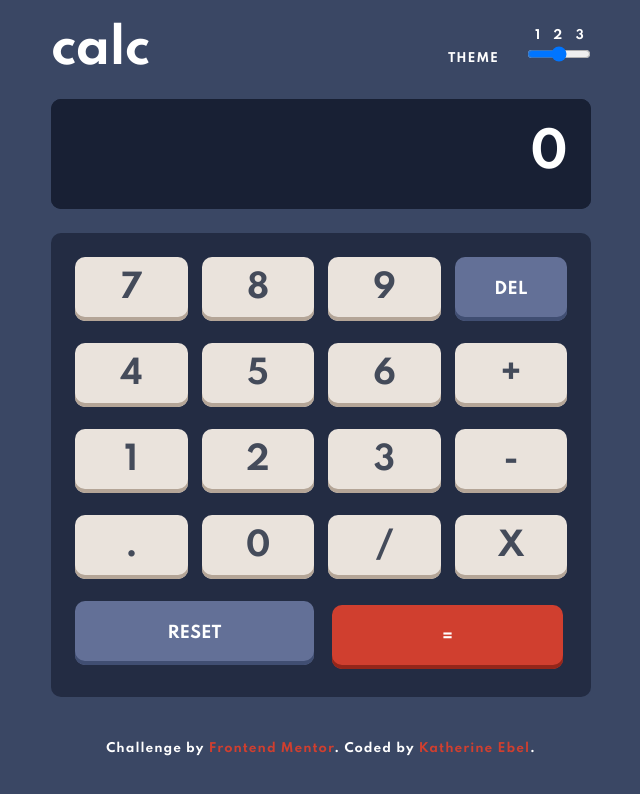
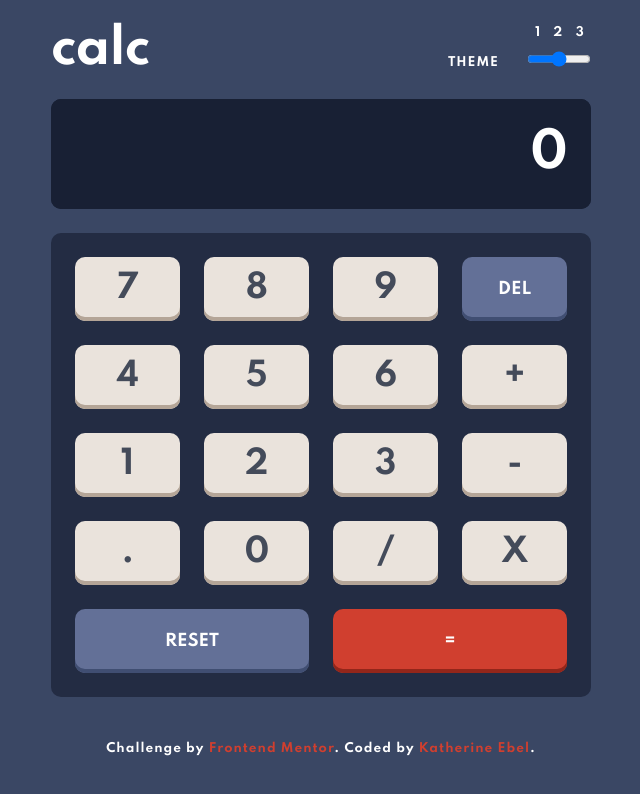
Before and after one commit to KatherineEbel/ke-fem-calculator-app, a Next.js app: page / in a window 1280 px wide. Shown: the top 794 px of the page, without its empty margins (319-959 px from the left). Built offline with nearby package versions, Linux system fonts and the light colour scheme.

Commit message:
calculator functionality, style fixes.

```diff
--- a/components/AppHeader.tsx
+++ b/components/AppHeader.tsx
@@ -1,46 +1,12 @@
-import { useEffect, useState } from 'react'
-import { useTheme } from 'next-themes'
+import ThemeSwitch from './ThemeSwitch'
 
 export default function AppHeader() {
-  const [mounted, setMounted] = useState(false)
-  const { theme, setTheme } = useTheme()
-
-  useEffect(() => {
-    setMounted(true)
-  }, [])
-
-  if (!mounted) {
-    return null
-  }
-
   return (
     <header className="flex justify-between items-center">
       <h1>calc</h1>
       <section className="theme-section text-sm flex gap-7 items-center">
         <h3 className="self-end mb-1">Theme</h3>
-        <form>
-          <div className="items-center">
-            <label
-              className=" flex self-stretch justify-around pl-0.5"
-              htmlFor="theme"
-            >
-              <span>1</span>
-              <span>2</span>
-              <span>3</span>
-            </label>
-            <input
-              className="toggle"
-              type="range"
-              name="theme"
-              id="theme"
-              min="1"
-              max="3"
-              step="1"
-              value={theme}
-              onChange={(e) => setTheme(e.target.value)}
-            />
-          </div>
-        </form>
+        <ThemeSwitch />
       </section>
     </header>
   )
--- a/components/CalculatorKey.tsx
+++ b/components/CalculatorKey.tsx
@@ -1,18 +1,18 @@
-import { KeyConfig, KeyKind } from 'lib/keys'
+import { Input } from 'lib/keys'
 
 interface Props {
-  config: KeyConfig
-  onClick: (kind: KeyKind, value: string) => void
+  input: Input
+  onClick: (input: Input) => void
 }
 
-export default function CalculatorKey({ onClick, config }: Props) {
+export default function CalculatorKey({ onClick, input }: Props) {
   return (
     <button
-      className={`btn ${config.className ?? 'btn-secondary'}`}
+      className={`btn ${input === 'del' ? 'btn-accent' : 'btn-secondary'}`}
       type="button"
-      onClick={() => onClick(config.kind, config.value)}
+      onClick={() => onClick(input)}
     >
-      {config.value}
+      {input}
     </button>
   )
 }
--- /dev/null
+++ b/components/ThemeSwitch.tsx
@@ -0,0 +1,30 @@
+import { useTheme } from 'next-themes'
+export default function ThemeSwitch() {
+  const { theme, setTheme } = useTheme()
+
+  return (
+    <form>
+      <div className="flex flex-col gap-1.5">
+        <label
+          className=" flex self-stretch justify-around pl-0.5"
+          htmlFor="theme"
+        >
+          <span>1</span>
+          <span>2</span>
+          <span>3</span>
+        </label>
+        <input
+          className="switch"
+          type="range"
+          name="theme"
+          id="theme"
+          min="1"
+          max="3"
+          step="1"
+          value={theme}
+          onChange={(e) => setTheme(e.target.value)}
+        />
+      </div>
+    </form>
+  )
+}
--- a/layout/Layout.tsx
+++ b/layout/Layout.tsx
@@ -1,9 +1,12 @@
 import Head from 'next/head'
-import { PropsWithChildren } from 'react'
+import { PropsWithChildren, useEffect, useState } from 'react'
 import AppHeader from '../components/AppHeader'
 import AppFooter from '../components/AppFooter'
 
 export default function Layout({ children }: PropsWithChildren<any>) {
+  const [mounted, setMounted] = useState(false)
+  useEffect(() => setMounted(true), [])
+
   return (
     <div className="h-full grid sm:w-calculator">
       <Head>
@@ -15,9 +18,13 @@ export default function Layout({ children }: PropsWithChildren<any>) {
         />
         <title>Frontend Mentor | Calculator app</title>
       </Head>
-      <AppHeader />
-      <main>{children}</main>
-      <AppFooter />
+      {mounted ? (
+        <>
+          <AppHeader />
+          <main>{children}</main>
+          <AppFooter />
+        </>
+      ) : null}
     </div>
   )
 }
--- a/lib/keys.ts
+++ b/lib/keys.ts
@@ -1,27 +1,38 @@
 export type KeyKind = 'digit' | 'delete' | 'operator' | 'decimal'
 export type OperatorKind = '+' | '-' | 'x' | '/'
 
-export interface KeyConfig {
-  value: string
-  kind: KeyKind
-  className?: string
+export type Digit = '0' | '1' | '2' | '3' | '4' | '5' | '6' | '7' | '8' | '9'
+export type Command = '=' | 'del' | '.' | 'reset'
+export type Operator = 'x' | '/' | '+' | '-'
+export type Input = Digit | Command | Operator
+
+export function isDigit(input: Input): input is Digit {
+  return /[0-9]/.test(input)
 }
 
-export const calculatorKeys: KeyConfig[] = [
-  { value: '7', kind: 'digit' },
-  { value: '8', kind: 'digit' },
-  { value: '9', kind: 'digit' },
-  { value: 'del', kind: 'delete', className: 'btn-accent' },
-  { value: '4', kind: 'digit' },
-  { value: '5', kind: 'digit' },
-  { value: '6', kind: 'digit' },
-  { value: '+', kind: 'operator' },
-  { value: '1', kind: 'digit' },
-  { value: '2', kind: 'digit' },
-  { value: '3', kind: 'digit' },
-  { value: '-', kind: 'operator' },
-  { value: '.', kind: 'decimal' },
-  { value: '0', kind: 'digit' },
-  { value: '/', kind: 'operator' },
-  { value: 'x', kind: 'operator' },
+export function isCommand(input: Input): input is Command {
+  return /(del|reset|[=.])/.test(input)
+}
+
+export function isOperator(input: Input): input is Operator {
+  return /[x+\/-]/.test(input)
+}
+
+export const calculatorKeys: Input[] = [
+  '7',
+  '8',
+  '9',
+  'del',
+  '4',
+  '5',
+  '6',
+  '+',
+  '1',
+  '2',
+  '3',
+  '-',
+  '.',
+  '0',
+  '/',
+  'x',
 ]
--- a/pages/index.tsx
+++ b/pages/index.tsx
@@ -1,99 +1,120 @@
 import { FormEventHandler, useEffect, useState } from 'react'
 import type { NextPage } from 'next'
 import CalculatorKey from '../components/CalculatorKey'
-import { calculatorKeys, KeyKind, OperatorKind } from '../lib/keys'
+import {
+  calculatorKeys,
+  Input,
+  isCommand,
+  isOperator,
+  Operator,
+  OperatorKind,
+} from '../lib/keys'
 import { format } from '../lib/utils'
 import { useTheme } from 'next-themes'
+import { isDigit } from 'json5/lib/util'
 
-const CalculatorPage: NextPage = () => {
-  const [memory, setMemory] = useState<string>()
-  const [display, setDisplay] = useState('0')
-  const [operator, setOperator] = useState<OperatorKind>()
-  const { theme } = useTheme()
-
-  const handleInput = (kind: KeyKind, value: string | OperatorKind) => {
-    switch (kind) {
-      case 'operator':
-        setOperator(value as OperatorKind)
-        if (memory !== undefined) {
-          evaluate()
-        } else {
-          setMemory(display)
-        }
-        return
-      case 'digit':
-        if (memory === undefined) {
-          setDisplay(display.replace(/^0/, '') + value)
-          break
-        } else {
-          if (operator) {
-            if (memory === display) {
-              setMemory(display)
-              setDisplay(value)
-            } else {
-              setDisplay(display + value)
-            }
-            break
-          }
-          setDisplay(value)
-        }
-        break
-      case 'decimal':
-        if (!display.includes('.')) {
-          setDisplay(display + '.')
-        }
-        break
-      case 'delete':
-        if (display === '0') break
-        setDisplay(display.substr(0, display.length - 1))
-        break
-      default:
-        setDisplay('Error')
-    }
-  }
-
-  const evaluate = () => {
-    if (!memory || !operator) {
-      return
-    }
-    const op1 = parseFloat(memory.replace(',', '') || '0')
-    const op2 = parseFloat(display.replace(',', ''))
+const evaluate = (op1: string, op2: string, operator: Operator) => {
+  const firstVal = parseFloat(op1.replace(',', '') || '0')
+  const secondVal = parseFloat(op2.replace(',', ''))
   let result: string
   switch (operator) {
     case '+':
-        result = `${op1 + op2}`
+      result = `${firstVal + secondVal}`
       break
     case '-':
-        result = `${op1 - op2}`
+      result = `${firstVal - secondVal}`
       break
     case 'x':
-        result = `${op1 * op2}`
+      result = `${firstVal * secondVal}`
       break
     case '/':
-        result = `${op1 / op2}`
+      result = `${firstVal / secondVal}`
       break
     default:
       result = 'Error'
   }
+  return result
+}
+
+const CalculatorPage: NextPage = () => {
+  const [op1, setOp1] = useState<string>()
+  const [op2, setOp2] = useState<string>()
+  const [display, setDisplay] = useState<string>('0')
+  const [operator, setOperator] = useState<OperatorKind>()
+  const [prevKey, setPrevKey] = useState<Input>('0')
+  const [error, setError] = useState(false)
+
+  const { theme } = useTheme()
+
+  const handleInput = (input: Input) => {
+    if (isOperator(input)) {
+      setOperator(input)
+      setOp1(display)
+      if (operator && op1 !== undefined && op2 !== undefined) {
+        const result = evaluate(op1, op2, operator)
         setDisplay(result)
-    setMemory(result)
+        setOp1(result)
+      }
+      setPrevKey(input)
+    }
+    if (isDigit(input)) {
+      setPrevKey(input)
+      if (!op1 || (op2?.length && !isOperator(prevKey))) {
+        // replace 0 at front to stop it from flashing briefly in UI
+        setDisplay(display.replace(/^0/, '') + input)
+      } else if (operator && !op2?.length) {
+        setOp2(input)
+        setDisplay(input)
+      }
+      return
+    }
+    if (isCommand(input)) {
+      setPrevKey(input)
+      if (input === '.') {
+        if (display.includes(input)) {
+          return
+        }
+        if (operator && !op2?.length) {
+          setDisplay('0.')
+          return
+        }
+        setDisplay(display + input)
+      }
+
+      if (input === 'del') {
+        setDisplay(display.substr(0, display.length - 1))
+      }
+
+      if (input === '=') {
+        if (!op1 || !operator) return
+        let result: string
+        if (prevKey === '=') {
+          result = evaluate(display, op1, operator)
+        } else {
+          result = evaluate(op1, display, operator)
+          setOp1(display)
+        }
+        setDisplay(result)
+        setOp2(undefined)
+      }
+    }
   }
 
   const reset: FormEventHandler = (e) => {
     e.preventDefault()
     setDisplay('0')
-    setMemory(undefined)
+    setOp1(undefined)
     setOperator(undefined)
+    setError(false)
   }
 
   useEffect(() => {
-    const newDisplay = display.endsWith('.') ? display : format(display)
-    setDisplay(newDisplay)
+    if (display === 'Error') {
+      setError(true)
+      return
+    }
+    setDisplay(format(display))
   }, [display])
-
-  useEffect(() => {
-    console.log({ display }, { operator }, { memory })
-  }, [display, operator, memory])
 
   return (
     <div className="grid gap-6">
@@ -101,7 +122,7 @@ const CalculatorPage: NextPage = () => {
         className="grid gap-6 w-full"
         onSubmit={(e) => {
           e.preventDefault()
-          evaluate()
+          handleInput('=')
         }}
         onReset={reset}
       >
@@ -112,7 +133,9 @@ const CalculatorPage: NextPage = () => {
               Display
             </label>
             <input
-              className="display bg-screen border-none rounded text-right w-full text-2xl px-6 py-7"
+              className={`display bg-screen border-none rounded text-right w-full text-2xl px-6 py-7 ${
+                error && display === 'Error' && 'text-key-primary'
+              }`}
               id="display"
               type="text"
               readOnly
@@ -123,18 +146,18 @@ const CalculatorPage: NextPage = () => {
         </section>
         <section className="bg-keypad/toggle rounded">
           <h2 className="sr-only">Keypad</h2>
-          <ul className="grid grid-cols-4 grid-rows-5 gap-3.5 p-6 rounded list-none">
+          <ul className="grid grid-cols-4 grid-rows-5 gap-6 p-6 rounded list-none">
             {calculatorKeys.map((k, i) => (
               <li key={i} className="w-full">
-                <CalculatorKey config={k} onClick={handleInput} />
+                <CalculatorKey input={k} onClick={handleInput} />
               </li>
             ))}
             <li className="row-start-5 col-span-2">
               <input className="btn btn-accent" type="reset" />
             </li>
-            <li className="row-start-5 col-start-3 col-span-full p-1">
+            <li className="row-start-5 col-start-3 col-span-full">
               <input
-                className={`btn btn-primary equals ${
+                className={`btn btn-primary btn-equals ${
                   theme === '3' ? 'hover:shadow-inner-primary-alt' : ''
                 }`}
                 type="submit"
--- a/styles/globals.css
+++ b/styles/globals.css
@@ -53,7 +53,7 @@
   --key-primary-lt: hsla(176, 100%, 79%, 1);
   --key-primary: hsla(176, 100%, 44%, 1);
   --key-primary-dk: hsla(176, 93%, 70%, 1);
-  --key-primary-dk-alt: hsla(176, 93%, 70%, 1);
+
 
   --key-accent-lt: hsla(281, 89%, 26%, 1);
   --key-accent: hsla(268, 47%, 21%, 1);
@@ -74,7 +74,7 @@
     @apply h-full w-full bg-main grid place-items-center  px-6
   }
 
-  body > * {
+  body * {
     @apply transition-colors duration-500
   }
 
@@ -97,17 +97,17 @@
     @apply text-text-contrast;
   }
 
-  .toggle {
-    @apply w-16 h-6 px-1 rounded-lg bg-keypad/toggle  outline-none;
+  .switch {
+    @apply w-16 h-7 px-1 rounded-lg bg-keypad/toggle outline-none;
   }
 
-  .toggle::-webkit-slider-thumb,
-  .toggle::-moz-range-thumb {
+  .switch::-webkit-slider-thumb,
+  .switch::-moz-range-thumb {
     @apply w-4 h-4 bg-key-primary border-none rounded-full cursor-pointer p-0;
   }
 
-  .toggle:hover::-webkit-slider-thumb,
-  .toggle:hover::-moz-range-thumb
+  .switch:hover::-webkit-slider-thumb,
+  .switch:hover::-moz-range-thumb
   {
     @apply bg-key-primary-lt
   }
@@ -120,7 +120,7 @@
     Buttons
   -------------*/
   .btn {
-    @apply rounded w-full h-16 uppercase transition-colors duration-300 active:translate-y-1
+    @apply w-full h-16 uppercase rounded border-none transition-colors duration-300 active:translate-y-1
   }
 
   .btn-primary {
@@ -128,7 +128,7 @@
   }
 
   .btn-secondary {
-    @apply bg-key-secondary shadow-inner-secondary active:shadow-none text-xl text-text-color hover:bg-key-secondary-lt
+    @apply bg-key-secondary shadow-inner-secondary active:shadow-none text-lg sm:text-xl text-text-color hover:bg-key-secondary-lt
   }
 
   .btn-accent {
@@ -136,7 +136,7 @@
   }
 
 
-  .equals {
+  .btn-equals {
     color: var(--text-equals, #fff)
   }
 
```
Also changed, not shown: lib/utils.ts (+7 -1 lines), 2 other files (tests, documents, lock files or other folders). Lines whose indentation alone changed are shown as unchanged.
